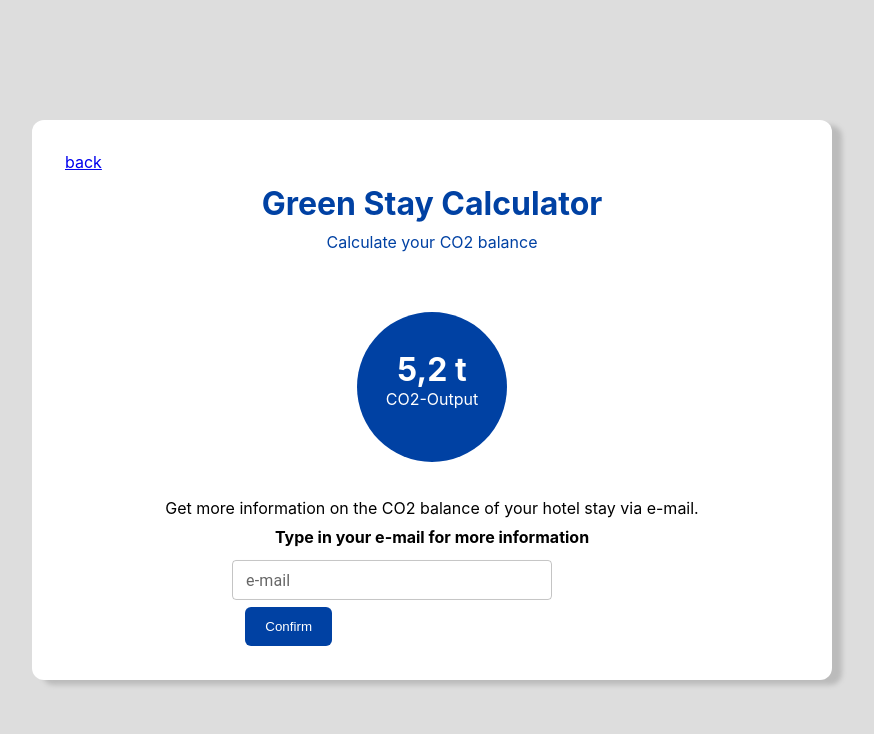
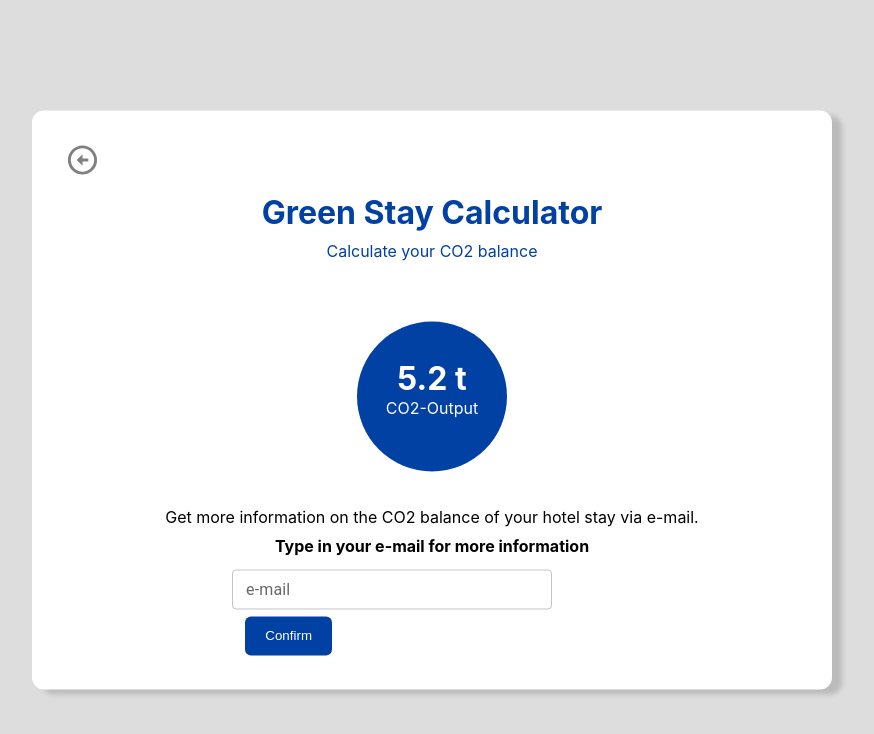
Before and after one commit to LordHabicht/green-stay-calculator, a React (Create React App) app in the folder green-stay-calculator-app/: page /result in a window 1280 px wide. Shown: the top 734 px of the page, without its empty margins (288-1162 px from the left). Built offline with nearby package versions, Linux system fonts and the light colour scheme.

Commit message:
improved icons; removed unnecessary code

```diff
--- a/green-stay-calculator-app/src/App.tsx
+++ b/green-stay-calculator-app/src/App.tsx
@@ -33,10 +33,10 @@ function App() {
       <Wrapper>
         <Switch>
           <Route path="/result">
-            <ResultPage id={1} />
+            <ResultPage />
           </Route>
           <Route path="/">
-            <CalculatorPage id={2} />
+            <CalculatorPage />
           </Route>
         </Switch>
       </Wrapper>
--- a/green-stay-calculator-app/src/components/ResultComponent.tsx
+++ b/green-stay-calculator-app/src/components/ResultComponent.tsx
@@ -1,6 +1,5 @@
+import { useState } from 'react';
 import styled from 'styled-components';
-
-export const ResultComponent = () => {
 
 const Wrapper = styled.div`
 margin: 0 auto;
@@ -27,11 +26,13 @@ export const ResultComponent = () => {
 margin-top: 0;
 `
 
+export const ResultComponent = () => {
+
     return (
         <Wrapper>
             <Circle>
                 <Tons>
-                    5,2 t
+                    5.2 t
                 </Tons>
                 <Label>
                     CO2-Output
--- a/green-stay-calculator-app/src/components/StayItem.tsx
+++ b/green-stay-calculator-app/src/components/StayItem.tsx
@@ -30,6 +30,9 @@ const FirstItemWrapper = styled(ItemWrapper)`
 const StyledDeleteIcon = styled(DeleteIcon)`
     color: gray;
     transform: translateY(8px);
+    &:hover {
+        color: #0041a3;
+    }
 `
 const SectionTitle = styled.h3`
     margin-bottom:0;
--- a/green-stay-calculator-app/src/pages/CalculatorPage.tsx
+++ b/green-stay-calculator-app/src/pages/CalculatorPage.tsx
@@ -49,11 +49,7 @@ const ItemLinkLabel = styled.span`
     }
 `
 
-type PageProps = {
-    id: number;
-}
-
-export const CalculatorPage: FC<PageProps> = ({ id }): ReactElement => {
+export const CalculatorPage = (): ReactElement => {
     /* function body */
     const [items, setItems] = useState([1]);
 
--- a/green-stay-calculator-app/src/pages/ResultPage.tsx
+++ b/green-stay-calculator-app/src/pages/ResultPage.tsx
@@ -6,6 +6,15 @@ import {
 import { Header } from '../components/Header';
 import { ResultComponent } from '../components/ResultComponent';
 import TextField from '@mui/material/TextField';
+import ArrowCircleDownIcon from '@mui/icons-material/ArrowCircleDown';
+
+const StyledArrowCircleDownIcon = styled(ArrowCircleDownIcon)`
+    transform: rotate(90deg);
+    color: gray;
+    &:hover {
+        color: #0041a3
+    }
+`
 
 const StyledButton = styled.button`
     background-color: #0041a3;
@@ -58,12 +67,7 @@ const Spacer = styled.div`
     height: 5em;
 `
 
-type PageProps = {
-    id: number;
-}
-
-
-export const ResultPage: FC<PageProps> = ({ id }): ReactElement => {
+export const ResultPage = (): ReactElement => {
 
     const buttonClicked = () => {
         alert("An E-Mail has been sent.");
@@ -71,7 +75,7 @@ export const ResultPage: FC<PageProps> = ({ id }): ReactElement => {
 
     return (
         <div>
-            <StyledLink to="/">back</StyledLink>
+            <StyledLink to="/"><StyledArrowCircleDownIcon fontSize="large" /></StyledLink>
             <Header />
             <ResultComponent />
             <TextWrapper>
```
Lines whose indentation alone changed are shown as unchanged.
